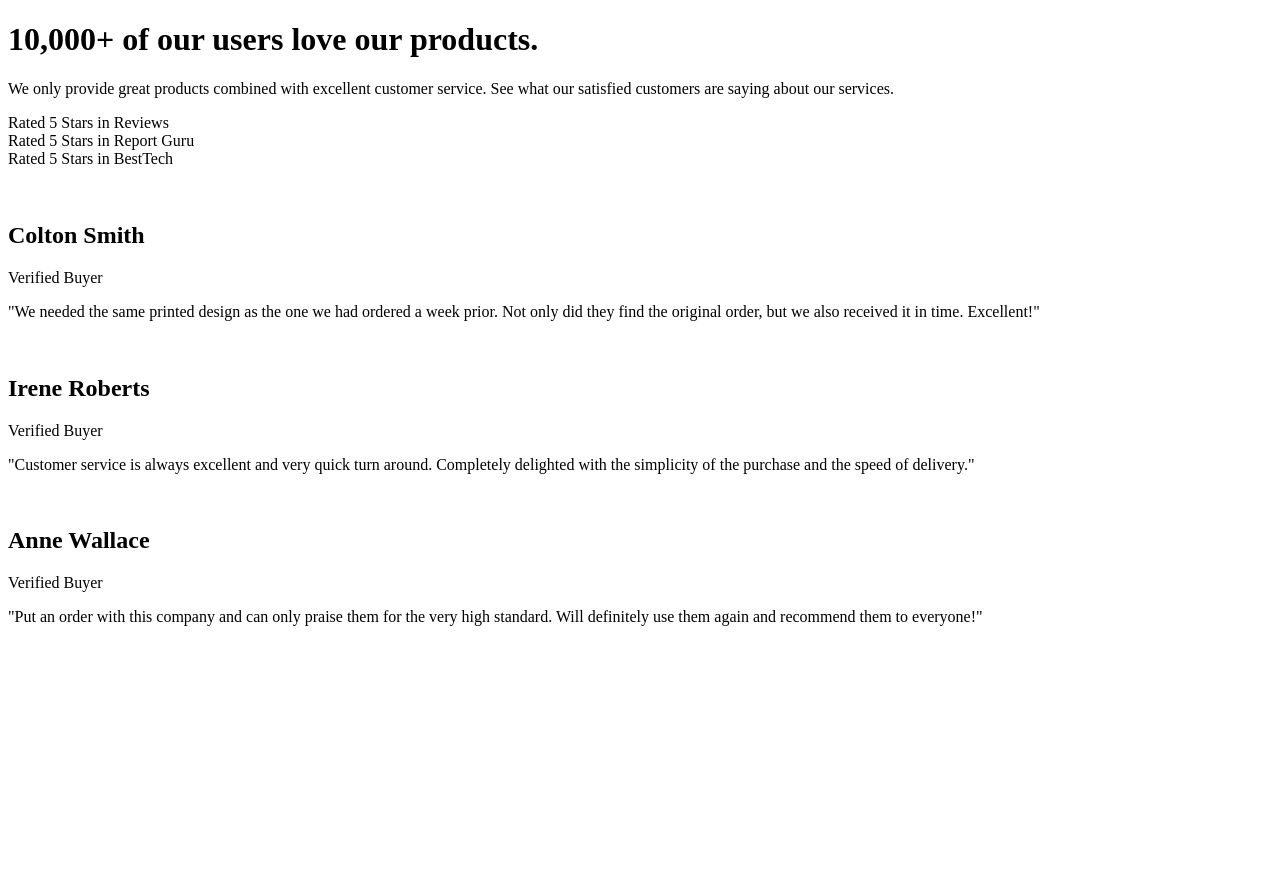
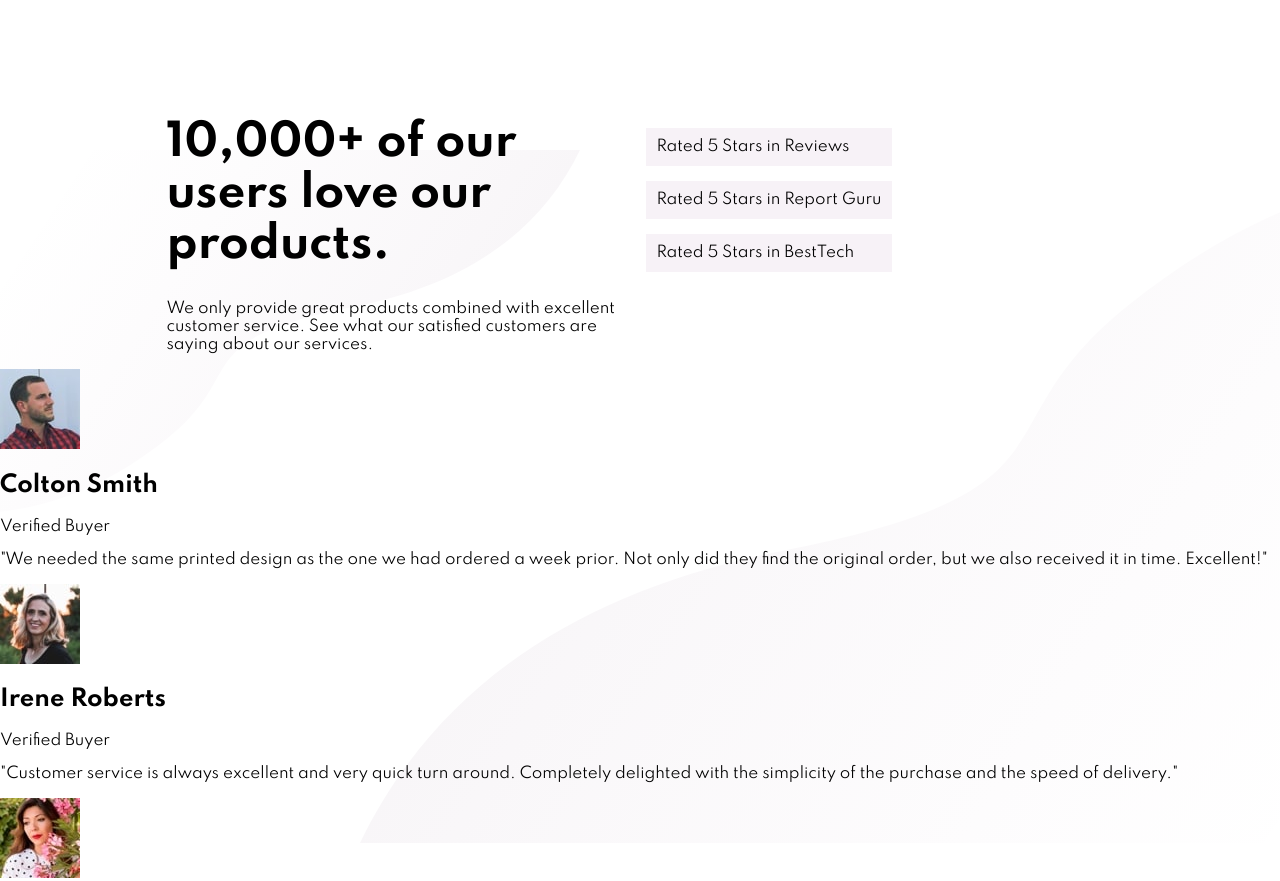
Before and after one commit to Cristiano-Monteiro/Frontend-Mentor-Social-proof-section-solution, a plain HTML site: page index.html in a window 1280 px wide. Shown: the top 881 px of the page. Before the commit the page ends 800 px from the top, so only its background shows below. Drawn offline with Linux system fonts and the light colour scheme.

Commit message:
Adicionando estilo na página - 1

```diff
--- a/css/style.css
+++ b/css/style.css
@@ -0,0 +1,33 @@
+body{
+    margin: 0;
+    padding: 0;
+    background-image: url(../images/bg-pattern-top-desktop.svg), url(../images/bg-pattern-bottom-desktop.svg);
+    background-repeat: no-repeat;
+    background-position: bottom 500px right 700px, top 170px left 360px;
+    font-size: 15px;
+    font-family: 'Spartan', sans-serif;
+}
+
+.MainBox-1{
+    display: flex;
+}
+
+.SubMainBox-1{
+    width: 480px;
+    margin-left: 13%;
+    margin-top: 7%;
+}
+
+.SubMainBox-1 h1{
+    font-size: 43px;
+}
+
+.Stars{
+    margin-top: 10%;
+}
+
+.Stars div{
+    padding: 10px;
+    background-color: hsl(300, 24%, 96%);
+    margin-bottom: 15px;
+}
--- a/index.html
+++ b/index.html
@@ -6,23 +6,32 @@
     <meta name="viewport" content="width=device-width, initial-scale=1.0">
     <title>Página de avaliações de usuários</title>
     <link rel="stylesheet" href="css/style.css">
+    <link rel="shortcut icon" href="./images/favicon-32x32.png" type="image/x-icon">
+    <link rel="preconnect" href="https://fonts.googleapis.com">
+    <link rel="preconnect" href="https://fonts.gstatic.com" crossorigin>
+    <link href="https://fonts.googleapis.com/css2?family=Spartan:wght@400;500;700&display=swap" rel="stylesheet">
 </head>
 
 <body>
-    <div>
-        <h1>10,000+ of our users love our products.</h1>
-        <p>
-            We only provide great products combined with excellent customer service. See what our satisfied
-            customers are saying about our services.
+    <div class="MainBox-1">
+        <div class="SubMainBox-1">
+            <h1>10,000+ of our users love our products.</h1>
+            <p>
+                We only provide great products combined with excellent customer service. See what our satisfied
+                customers are saying about our services.
+            </p>
+        </div>
+
+        <div class="Stars">
             <div>Rated 5 Stars in Reviews</div>
             <div>Rated 5 Stars in Report Guru</div>
             <div>Rated 5 Stars in BestTech</div>
-        </p>
+        </div>
     </div>
 
     <div>
         <div>
-            <img src="" alt="">
+            <img src="./images/image-colton.jpg" alt="colton-smith">
             <h2>Colton Smith</h2>
             <p>Verified Buyer</p>
             <p>
@@ -32,7 +41,7 @@
         </div>
 
         <div>
-            <img src="" alt="">
+            <img src="./images/image-irene.jpg" alt="irene-roberts">
             <h2>Irene Roberts</h2>
             <p>Verified Buyer</p>
             <p>
@@ -42,7 +51,7 @@
         </div>
 
         <div>
-            <img src="" alt="">
+            <img src="./images/image-anne.jpg" alt="anne-wallace">
             <h2>Anne Wallace</h2>
             <p>Verified Buyer</p>
             <p>
```
